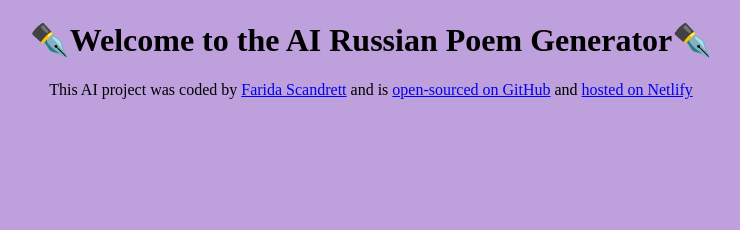
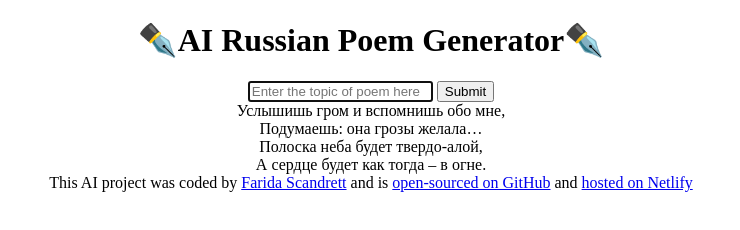
Before and after one commit to MotherofDragonLucca/Ruski-poem-generator, a plain HTML site: page index.html in a window 1280 px wide. Shown: the whole page, without its empty margins (269-1009 px from the left). Drawn offline with Linux system fonts and the light colour scheme.

Commit message:
Added basic HTML

```diff
--- a/index.html
+++ b/index.html
@@ -4,10 +4,32 @@
     <meta charset="UTF-8">
     <meta name="viewport" content="width=device-width, initial-scale=1.0">
     <link rel="stylesheet" href="src/style.css" />
-    <title>AI Poem Generator</title>
+    <title>AI Russian Poem Generator</title>
 </head>
 <body>
-    <h1>✒️Welcome to the AI Russian Poem Generator✒️</h1>
+    <header>
+    <h1>✒️AI Russian Poem Generator✒️</h1>
+    </header>
+    <main>
+        <form>
+            <input type="text" placeholder="Enter the topic of poem here"
+            autofocus
+            required
+            autocomplete="off"/>
+            <input type="submit"/>
+        </form>
+        <div>
+            Услышишь гром и вспомнишь обо мне,
+            <br />
+            Подумаешь: она грозы желала…
+            <br />
+            Полоска неба будет твердо-алой,
+            <br />
+            А сердце будет как тогда – в огне.
+
+        </div>
+
+    </main>
     <footer>
     This AI project was coded by <a href="https://github.com/MotherofDragonLucca" target="_blank">Farida Scandrett</a> and is <a href="https://github.com/MotherofDragonLucca/Ruski-poem-generator" target="_blank">open-sourced on GitHub</a>
     and <a href="https://ai-ruski-poem-generator.netlify.app/" target="_blank">hosted on Netlify</a>
--- a/src/style.css
+++ b/src/style.css
@@ -1,4 +1,3 @@
 body {
-background: rgb(190, 160, 221);
 text-align: center;
 }
```
